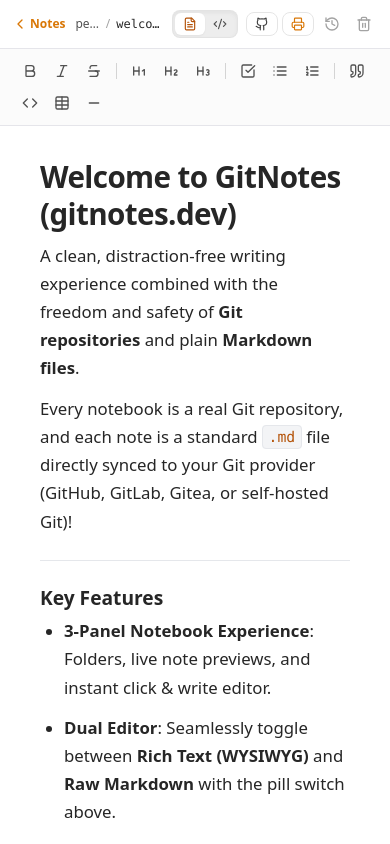
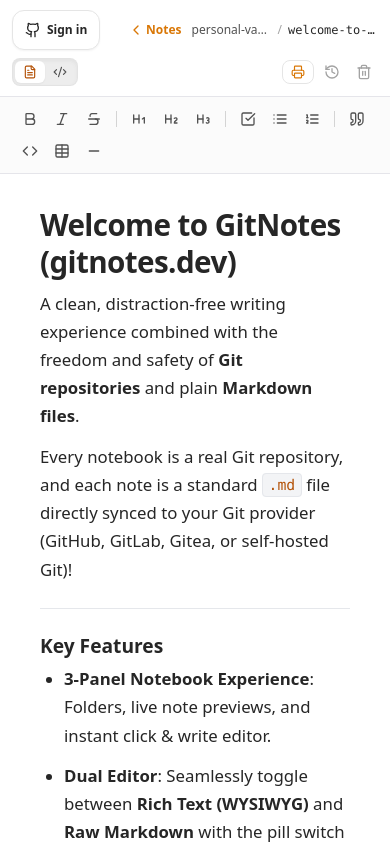
Before and after one commit to vkmbulusu/gitnotes, a React (Vite) app: page / in a window 390 px wide. Built offline with nearby package versions, Linux system fonts and the light colour scheme.

Commit message:
fix: keep mobile sign-in action easy to reach

```diff
--- a/src/components/EditorToolbar.tsx
+++ b/src/components/EditorToolbar.tsx
@@ -49,9 +49,24 @@ export const EditorToolbar: React.FC<EditorToolbarProps> = ({
   onOpenAuthModal,
 }) => {
   return (
-    <header className="app-toolbar flex-none px-3 sm:px-6 py-2.5 border-b border-apple-borderLight dark:border-apple-borderDark bg-white/80 dark:bg-apple-sidebarDark/80 backdrop-blur-md flex items-center justify-between gap-2 select-none">
-      {/* Left: Back button (mobile), Sidebar toggle (desktop), Breadcrumbs */}
-      <div className="flex items-center gap-1.5 min-w-0">
+    <header className="app-toolbar flex-none px-3 sm:px-6 py-2.5 border-b border-apple-borderLight dark:border-apple-borderDark bg-white/80 dark:bg-apple-sidebarDark/80 backdrop-blur-md flex flex-col md:flex-row md:items-center md:justify-between gap-2 select-none">
+      <div className="flex items-center justify-between gap-2 min-w-0">
+        {/* Mobile account shortcut: keep it in a dedicated top row for easy reach. */}
+        {onOpenAuthModal && (
+          <button
+            type="button"
+            onClick={onOpenAuthModal}
+            className="md:hidden inline-flex items-center justify-center gap-1.5 min-h-10 px-3 rounded-xl border border-neutral-200 dark:border-neutral-700 bg-white dark:bg-neutral-900 text-neutral-800 dark:text-neutral-100 text-xs font-semibold shadow-sm"
+            title={currentUser && !currentUser.isDemo ? `Connected as ${currentUser.login}` : 'Connect GitHub'}
+            aria-label={currentUser && !currentUser.isDemo ? `GitHub connected as ${currentUser.login}` : 'Sign in with GitHub'}
+          >
+            <Github className="w-4 h-4" />
+            <span>{currentUser && !currentUser.isDemo ? 'Account' : 'Sign in'}</span>
+          </button>
+        )}
+
+        {/* Left: Back button, Sidebar toggle, Breadcrumbs */}
+        <div className="flex items-center gap-1.5 min-w-0">
         {/* Mobile Back Button to Notes List */}
         {onBackToNotes && (
           <button
@@ -85,9 +100,11 @@ export const EditorToolbar: React.FC<EditorToolbarProps> = ({
             {note.path}
           </span>
         </div>
+        </div>
       </div>
 
       {/* Middle: Segmented Toggle Switch (Rich Text <-> Markdown) */}
+      <div className="flex items-center justify-between gap-2">
       <div className="segmented-control flex items-center bg-neutral-200/70 dark:bg-neutral-800/80 p-0.5 rounded-lg border border-neutral-300/40 dark:border-neutral-700/50 shadow-inner flex-none">
         <button
           type="button"
@@ -124,7 +141,7 @@ export const EditorToolbar: React.FC<EditorToolbarProps> = ({
           <button
             type="button"
             onClick={onOpenAuthModal}
-            className="flex items-center gap-1 px-2 py-1 text-xs font-medium rounded-lg border border-neutral-200 dark:border-neutral-700 hover:bg-neutral-100 dark:hover:bg-neutral-800 text-neutral-700 dark:text-neutral-200 transition"
+            className="hidden md:flex items-center gap-1 px-2 py-1 text-xs font-medium rounded-lg border border-neutral-200 dark:border-neutral-700 hover:bg-neutral-100 dark:hover:bg-neutral-800 text-neutral-700 dark:text-neutral-200 transition"
             title={currentUser && !currentUser.isDemo ? `Connected as ${currentUser.login}` : 'Connect GitHub'}
             aria-label={currentUser && !currentUser.isDemo ? `GitHub connected as ${currentUser.login}` : 'Sign in with GitHub'}
           >
@@ -207,6 +224,7 @@ export const EditorToolbar: React.FC<EditorToolbarProps> = ({
           <Trash2 className="w-4 h-4" />
         </button>
       </div>
+      </div>
     </header>
   );
 };
```
